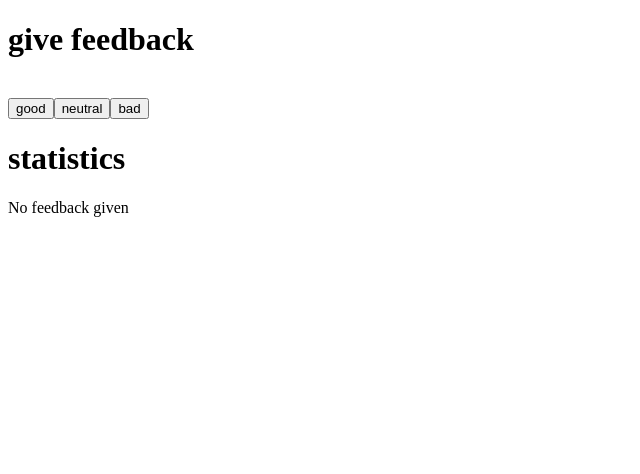
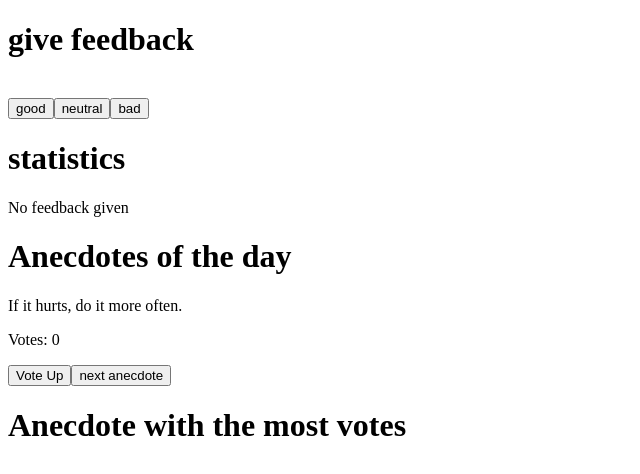
Before and after one commit to Markeesi/02-unicafe, a React (Vite) app: page / in a window 1280 px wide. Shown: the top 474 px of the page, without its empty margins (0-640 px from the left). Built offline with nearby package versions, Linux system fonts and the light colour scheme.

Commit message:
1.12 -  1.14 tehtävät tehty

```diff
--- a/src/App.jsx
+++ b/src/App.jsx
@@ -1,6 +1,7 @@
 import { useState } from 'react'
 import Button from './components/Button/Button'
 import Statistics from './components/Statistics/Statistics'
+import Anecdotes from './components/Anecdotes/Anecdotes'
 
 const App = () => {
   // tallenna napit omaan tilaansa
@@ -28,6 +29,7 @@
       <h1>statistics</h1>
       { all <= 0 ? <p>No feedback given </p> :
         <Statistics good={good} bad={bad} neutral={neutral} all={all} average={average} positive={positive} />}
+      <Anecdotes />
     </>
   )
 }
--- /dev/null
+++ b/src/components/Anecdotes/Anecdotes.jsx
@@ -0,0 +1,54 @@
+import { useState } from "react";
+import Button from "../Button/Button";
+
+const Anecdotes = () => {
+
+    const anecdotes = [
+        'If it hurts, do it more often.',
+        'Adding manpower to a late software project makes it later!',
+        'The first 90 percent of the code accounts for the first 90 percent of the development time...The remaining 10 percent of the code accounts for the other 90 percent of the development time.',
+        'Any fool can write code that a computer can understand. Good programmers write code that humans can understand.',
+        'Premature optimization is the root of all evil.',
+        'Debugging is twice as hard as writing the code in the first place. Therefore, if you write the code as cleverly as possible, you are, by definition, not smart enough to debug it.',
+        'Programming without an extremely heavy use of console.log is same as if a doctor would refuse to use x-rays or blood tests when dianosing patients.',
+        'The only way to go fast, is to go well.'
+      ]
+
+      const [selected, setSelected ] = useState(0);
+      const [votes, setVotes] = useState(new Array(anecdotes.length).fill(0));
+
+      const handleVoteUp = () => {
+        const newVotes = [...votes];
+        newVotes[selected] += 1;
+        setVotes(newVotes);
+      };
+
+      const handleClick = () => {
+        const randomIndex = Math.floor(Math.random() * anecdotes.length);
+        setSelected(randomIndex);
+      };
+
+      const maxVotesIndex = votes.indexOf(Math.max(...votes))
+
+      return (
+        <>
+            <h1>Anecdotes of the day</h1>
+            <p>{anecdotes[selected]}</p>
+            <p>Votes: {votes[selected]}</p>
+            <Button handleClick={handleVoteUp} text="Vote Up" />
+            <Button handleClick={handleClick} text="next anecdote" />
+            <h1>Anecdote with the most votes</h1>
+            {votes[maxVotesIndex] > 0 ? (<div><p>{anecdotes[maxVotesIndex]}</p><p>has votes: {votes[maxVotesIndex]}</p></div>): <p></p> }
+
+        </>
+
+
+      )
+
+
+
+
+
+};
+
+export default Anecdotes;
```
